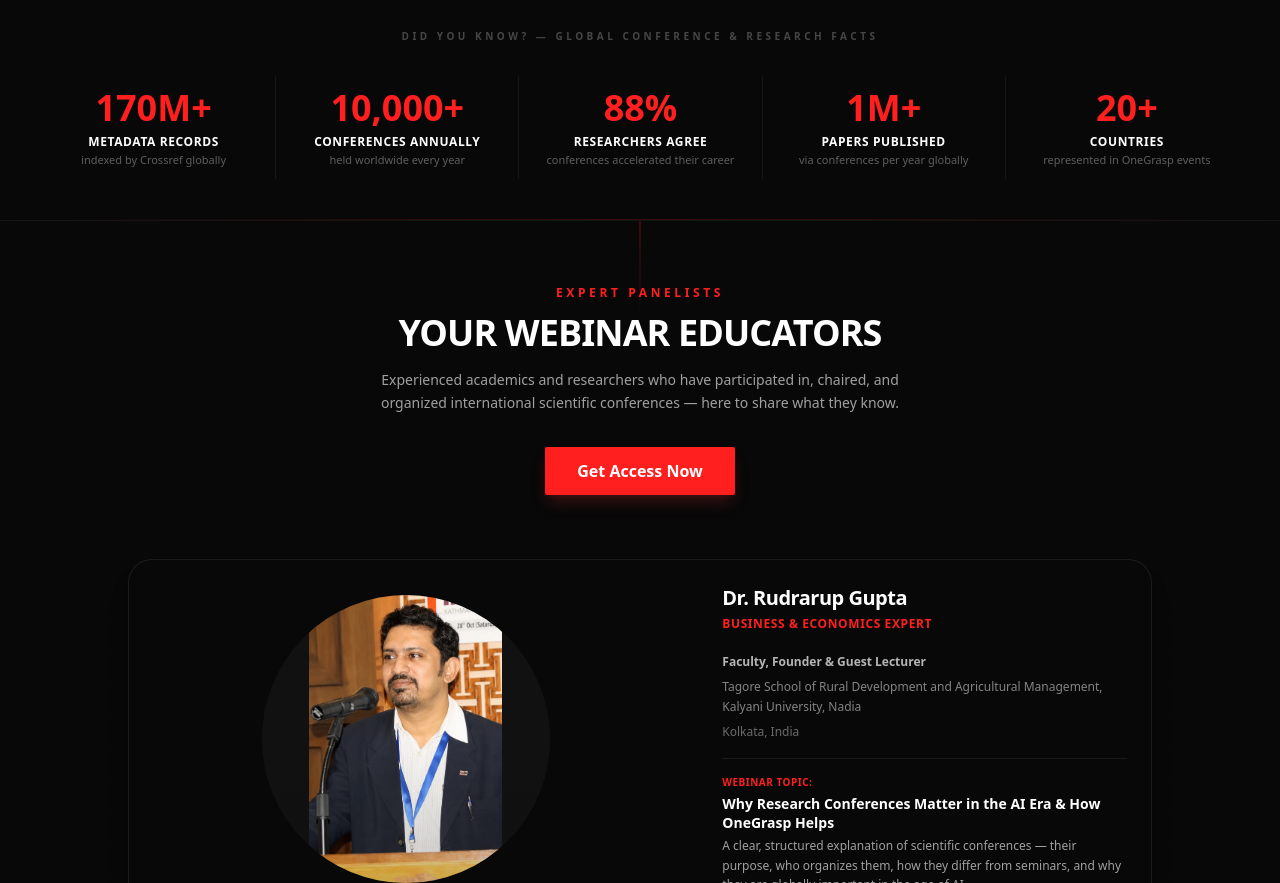
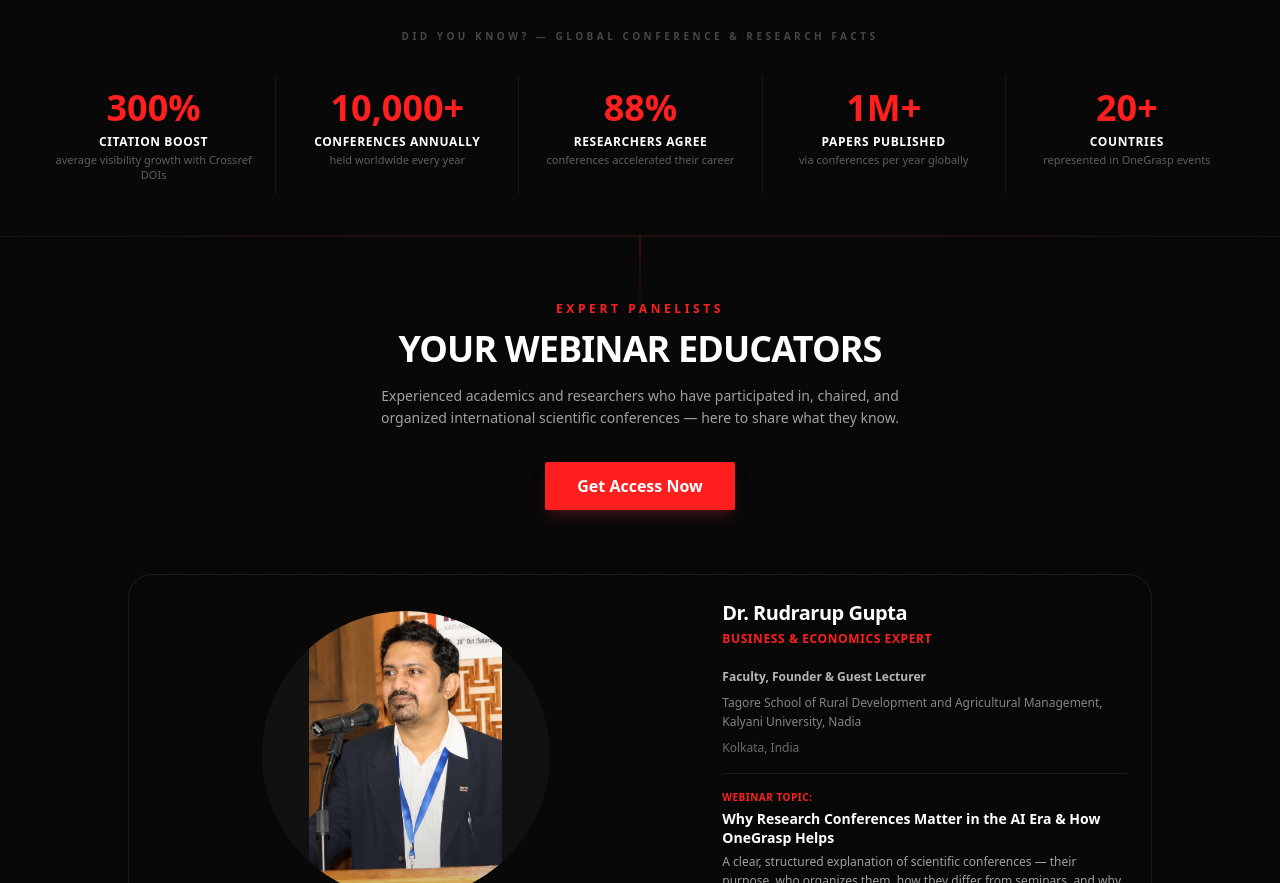
Before and after one commit to mahendrabella1/Webinar, a React (Vite) app: page / in a window 1280 px wide. Shown: the part 1500-2383 px from the top of the page. Built offline with nearby package versions, Linux system fonts and the light colour scheme.

Commit message:
feat(cro): replace metadata records stat with citation boost stat in StatsStrip

```diff
--- a/src/components/StatsStrip.tsx
+++ b/src/components/StatsStrip.tsx
@@ -4,11 +4,12 @@ import { motion, useInView } from 'framer-motion';
 // Global conference & research statistics — builds curiosity and authority
 const stats = [
   {
-    value: 170,
-    suffix: 'M+',
-    label: 'Metadata Records',
-    sub: 'indexed by Crossref globally',
+    value: 300,
+    suffix: '%',
+    label: 'Citation Boost',
+    sub: 'average visibility growth with Crossref DOIs',
   },
+
   {
     value: 10000,
     suffix: '+',
```
